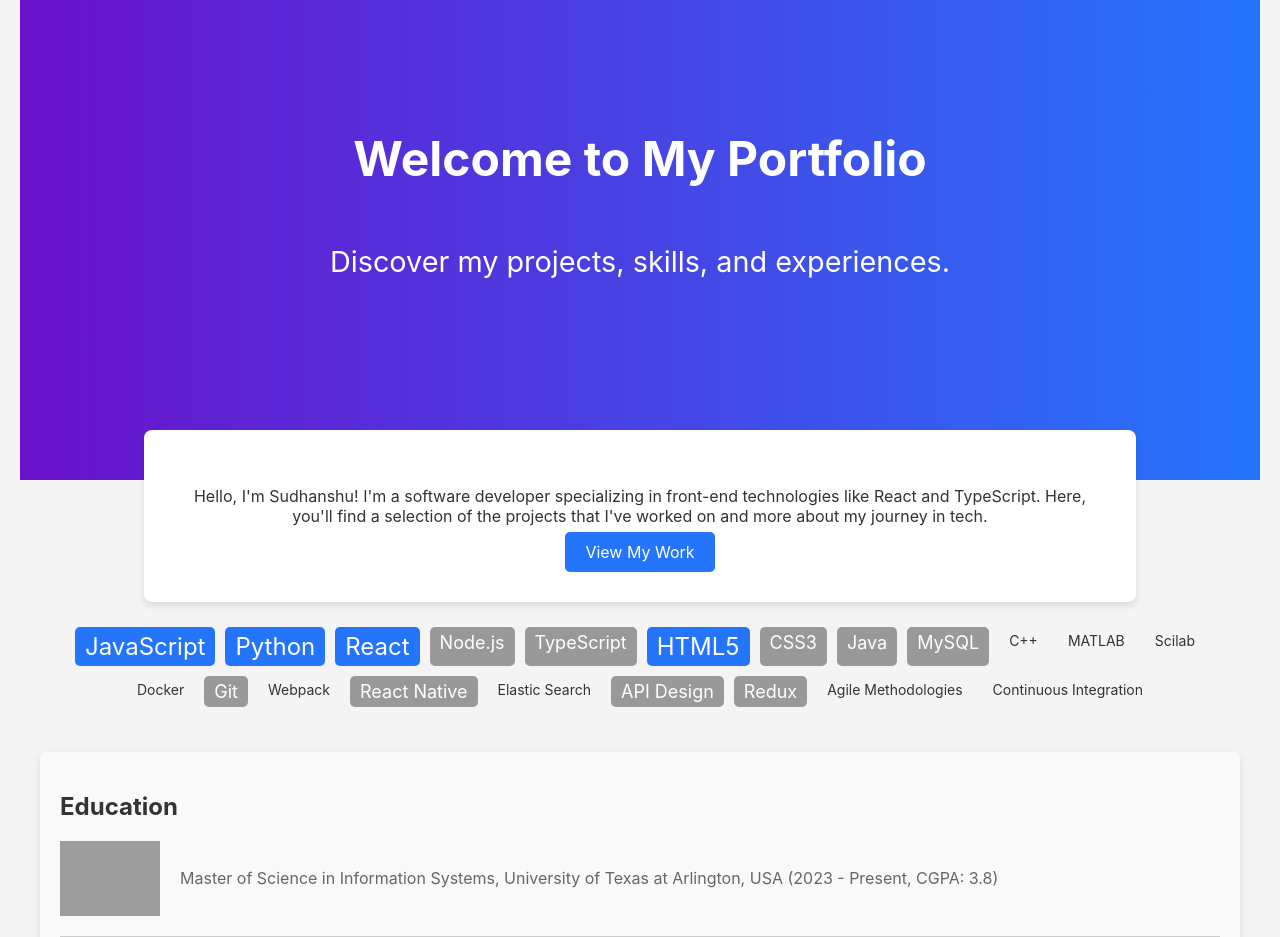
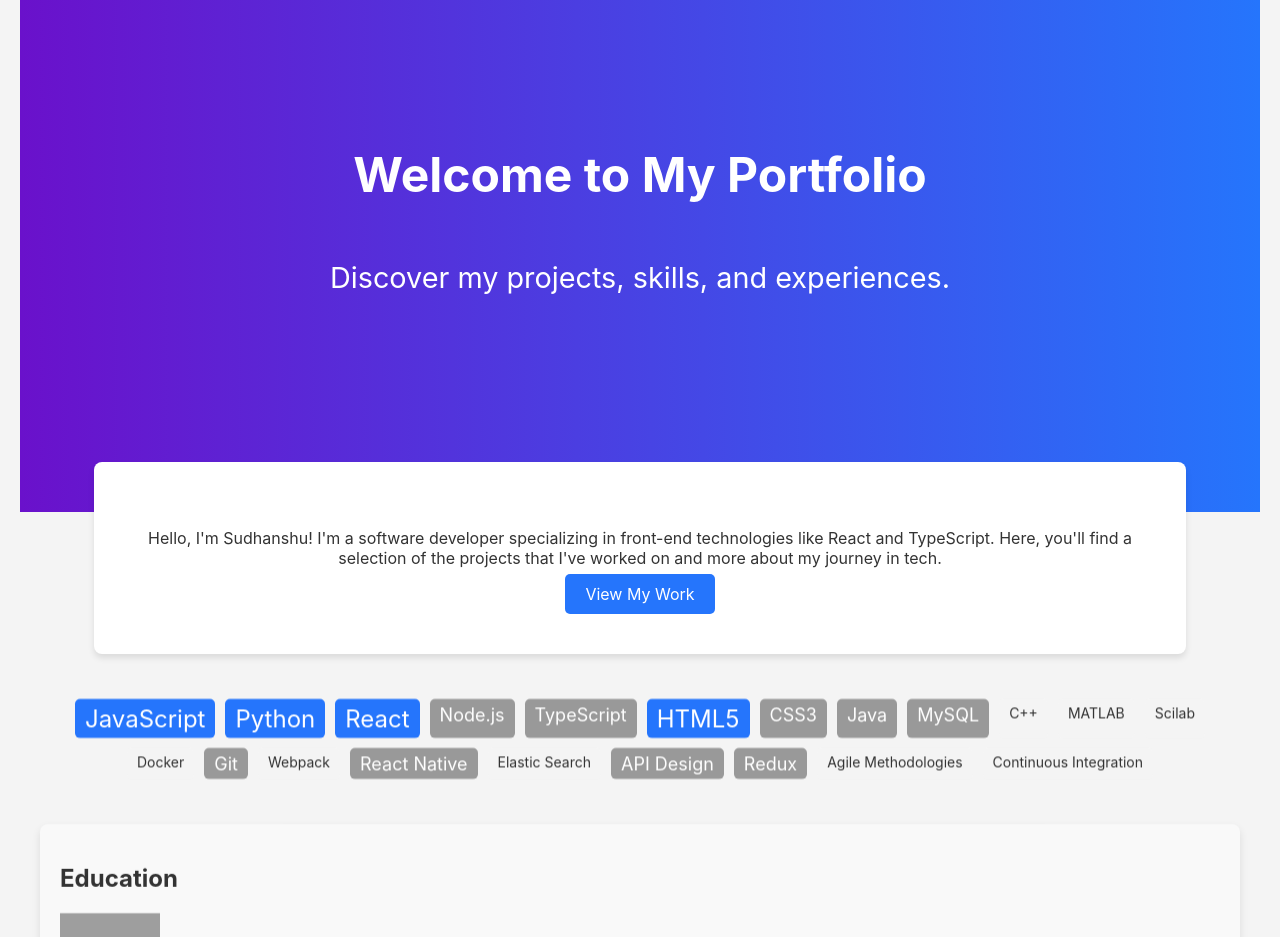
Before and after one commit to Sudhanshu9999/sudhanshu_jadhav_developer_portfolio, a React (Create React App) app: page / in a window 1280 px wide. Shown: the part 160-1097 px from the top of the page. Built offline with nearby package versions, Linux system fonts and the light colour scheme; grey boxes are pictures that could not be loaded.

Commit message:
Dark mode applied and mobile view handled

```diff
--- a/src/Common/Navigation.tsx
+++ b/src/Common/Navigation.tsx
@@ -18,11 +18,11 @@ const Navigation: React.FC = () => {
           <Link to="/projects" className="nav-item">Projects</Link>
           <Link to="/contact" className="nav-item">Contact</Link>
         </div>
-        <div className="mobile-icon" onClick={toggleMenu}>
+        <div className="mobile-icon">
           <div>
             <DarkLightModeToggle />
           </div>
-          <div>
+          <div onClick={toggleMenu} style={{ 'paddingLeft': '10px' }}>
             &#9776;
           </div>
         </div>
--- a/src/Pages/HomePage/HomePage.css
+++ b/src/Pages/HomePage/HomePage.css
@@ -1,5 +1,3 @@
-/* Base styling */
-
 @keyframes fadeIn {
   from {
     opacity: 0;
@@ -26,13 +24,12 @@
   flex-direction: column;
   align-items: center;
   justify-content: center;
-    height: 70vh;
+  height: 74vh;
   background: linear-gradient(to right, #6a11cb 0%, #2575fc 100%);
   color: white;
   text-align: center;
   width: 100%;
   animation: fadeIn 1.5s ease-out;
-    /* Apply the fade-in effect to the hero section */
 }
 
 .heading,
@@ -40,35 +37,29 @@
 .intro-section,
 .card {
   animation: fadeIn 2s ease-out;
-    /* Apply the fade-in effect to other key elements */
 }
-
 
 .heading {
   font-size: 3rem;
-    animation-delay: 0.5s;
-    /* Start this animation after 0.5 seconds */
+  /* animation-delay: 0.5s; */
 }
 
 .sub-heading {
   font-weight: 400;
   font-size: 1.8rem;
-    animation-delay: 1s;
-    /* Start this animation after 1 second */
+  /* animation-delay: 1s; */
 }
 
 .intro-section {
   margin-top: -50px;
   background: white;
-    padding: 40px;
+  padding: 50px;
   border-radius: 8px;
   box-shadow: 0 4px 6px rgba(0, 0, 0, 0.1);
   width: 80%;
   text-align: center;
-    animation-delay: 1.5s;
-    /* Start this animation after 1.5 seconds */
+  /* animation-delay: 1.5s; */
 }
-
 
 .button {
   padding: 10px 20px;
@@ -80,51 +71,13 @@
   border: none;
   cursor: pointer;
   outline: none;
-    transform: scale(1); /* Initial scale */
+  transform: scale(1);
 }
 
 .button:hover {
   background-image: linear-gradient(to right, #6a11cb, #2575fc);
-    box-shadow: 0 8px 15px rgba(0,0,0,0.2);
+  box-shadow: 0 8px 15px rgba(0, 0, 0, 0.2);
   transform: scale(1.05);
-  }
-
-
-/* Media Queries */
-@media (max-width: 768px) {
-    .hero-section {
-        height: 50vh;
-    }
-
-    .heading {
-        font-size: 2rem;
-    }
-
-    .sub-heading {
-        font-size: 1.5rem;
-    }
-
-    .intro-section {
-        width: 95%;
-    }
-}
-
-@media (min-width: 769px) and (max-width: 1024px) {
-    .hero-section {
-        height: 60vh;
-    }
-
-    .heading {
-        font-size: 2.5rem;
-    }
-
-    .sub-heading {
-        font-size: 1.7rem;
-    }
-
-    .intro-section {
-        width: 80%;
-    }
 }
 
 .card-container {
@@ -134,35 +87,35 @@
   padding: 20px;
 }
 
-/* Card css */
-* {
-    box-sizing: border-box;
-    /* Apply box-sizing border-box globally */
-}
-
-.card-container {
-    width: 100%;
-    display: flex;
-    flex-direction: column;
-    padding: 0 20px;
-    /* Add padding if needed, adjust according to your layout */
-}
-
 .card {
+  opacity: 0;
+  transform: translateY(50px);
+  transition: opacity 0.5s ease-out, transform 0.5s ease-out;
+  will-change: opacity, transform;
   background: #f9f9f9;
   box-shadow: 0 4px 8px rgba(0, 0, 0, 0.1);
   margin: 20px auto;
   padding: 20px;
   border-radius: 8px;
   width: 100%;
-    transition: all 0.3s ease;
 }
 
-  .card:hover {
-    transform: translateY(-5px);
-    box-shadow: 0 12px 24px rgba(0,0,0,0.2);
+.card.in-view {
+  opacity: 1;
+  transform: translateY(0);
 }
 
+.card:nth-child(1) {
+  animation-delay: 1s;
+}
+
+.card:nth-child(2) {
+  animation-delay: 1s;
+}
+
+.card:nth-child(3) {
+  animation-delay: 1s;
+}
 
 .card h2 {
   color: #333;
@@ -202,16 +155,7 @@ hr {
   color: #666;
   font-size: 16px;
   flex: 1;
-    /* Allows text to fill the remaining space */
 }
-
-
-
-
-
-
-
-
 
 .timeline-container {
   position: relative;
@@ -239,7 +183,7 @@ hr {
   background-color: white;
   padding: 20px;
   border-radius: 8px;
-    box-shadow: 0 3px 6px rgba(0,0,0,0.1);
+  box-shadow: 0 3px 6px rgba(0, 0, 0, 0.1);
   margin-bottom: 20px;
 }
 
@@ -249,7 +193,7 @@ hr {
   background-color: #2575fc;
   border-radius: 50%;
   position: absolute;
-    bottom: -10px; /* adjusted to align properly */
+  bottom: -10px;
   left: 50%;
   transform: translateX(-50%);
   z-index: 1;
@@ -266,15 +210,27 @@ hr {
 .dates {
   position: absolute;
   width: 100%;
-    top: calc(100% + 20px); /* adjusted to place below the line */
+  top: calc(100% + 20px);
   left: 50%;
   transform: translateX(-50%);
   font-weight: bold;
   margin-top: 5px;
 }
 
-  /* Responsive Design for Mobile Devices */
 @media (max-width: 768px) {
+  .intro-section {
+    margin-top: -150px;
+    width: 60%;
+  }
+
+  .heading {
+    font-size: xx-large;
+  }
+
+  .sub-heading {
+    font-size: large;
+  }
+
   .timeline-container {
     flex-direction: column;
     align-items: center;
@@ -285,31 +241,30 @@ hr {
   }
 
   .timeline-block {
-      width: 90%; /* Full width for better readability */
+    width: 90%;
   }
 
   .timeline-line {
-      display: none; /* Hide horizontal line on mobile */
+    display: none;
   }
 }
-
-
-
-
-
-
-
-
-
-
-
 
 .skill-cloud {
   display: flex;
   flex-wrap: wrap;
   justify-content: center;
   padding: 20px;
+  opacity: 0;
+  transform: translateY(50px);
+  transition: opacity 1s ease-out, transform 1s ease-out;
+  will-change: opacity, transform;
 }
+
+.skill-cloud.in-view {
+  opacity: 1;
+  transform: translateY(0);
+}
+
 
 .skill {
   margin: 5px;
@@ -321,7 +276,7 @@ hr {
 
 .skill:hover {
   transform: scale(1.1);
-    box-shadow: 0 4px 8px rgba(0,0,0,0.1);
+  box-shadow: 0 4px 8px rgba(0, 0, 0, 0.1);
 }
 
 .large {
@@ -340,3 +295,27 @@ hr {
   font-size: 14px;
   color: #333;
 }
+
+
+body.dark-mode .intro-section {
+  background-color: #333;
+  color: #fff;
+}
+
+body.dark-mode .small {
+  background-color: black;
+  color: #fff;
+}
+
+body.dark-mode .card {
+  background-color: #333;
+  color: #fff;
+}
+
+body.dark-mode .card h2 {
+  color: #fff;
+}
+
+body.dark-mode .card p {
+  color: #fff;
+}
--- a/src/Pages/HomePage/HomePage.tsx
+++ b/src/Pages/HomePage/HomePage.tsx
@@ -1,4 +1,4 @@
-import React from 'react';
+import React, { useEffect } from 'react';
 import SkillsetCard from './Cards/SkillsetCard';
 import EducationCard from './Cards/EducationCard';
 import ExperienceCard from './Cards/ExperienceCard';
@@ -6,6 +6,43 @@ import ProjectsCard from './Cards/ProjectsCard';
 import './HomePage.css';
 
 const HomePage: React.FC = () => {
+
+  useEffect(() => {
+    // Select all the cards and skill-cloud elements
+    const cards = document.querySelectorAll('.card');
+    const skillCloud = document.querySelector('.skill-cloud'); // Select the skill-cloud element
+
+    // Create an Intersection Observer to detect when elements come into the viewport
+    const observer = new IntersectionObserver((entries, observer) => {
+      entries.forEach(entry => {
+        if (entry.isIntersecting) {
+          entry.target.classList.add('in-view'); // Add the 'in-view' class when in view
+          observer.unobserve(entry.target); // Stop observing the element after it's in view
+        }
+      });
+    }, {
+      threshold: 0.25 // Trigger when 25% of the element is in the viewport
+    });
+
+    // Observe each card
+    cards.forEach(card => {
+      observer.observe(card);
+    });
+
+    // Observe the skill-cloud for the scroll animation
+    if (skillCloud) {
+      observer.observe(skillCloud);
+    }
+
+    return () => {
+      // Cleanup observer when the component unmounts
+      cards.forEach(card => observer.unobserve(card));
+      if (skillCloud) {
+        observer.unobserve(skillCloud);
+      }
+    };
+  }, []);
+
 
   return (
     <div className="page-container">
@@ -18,14 +55,11 @@ const HomePage: React.FC = () => {
         <a href="/projects" className="button">View My Work</a>
       </div>
 
-
       <div className="card-container">
-
         <SkillsetCard />
         <EducationCard />
         <ExperienceCard />
         <ProjectsCard />
-
       </div>
     </div>
   );
```
Lines whose indentation alone changed are shown as unchanged.
